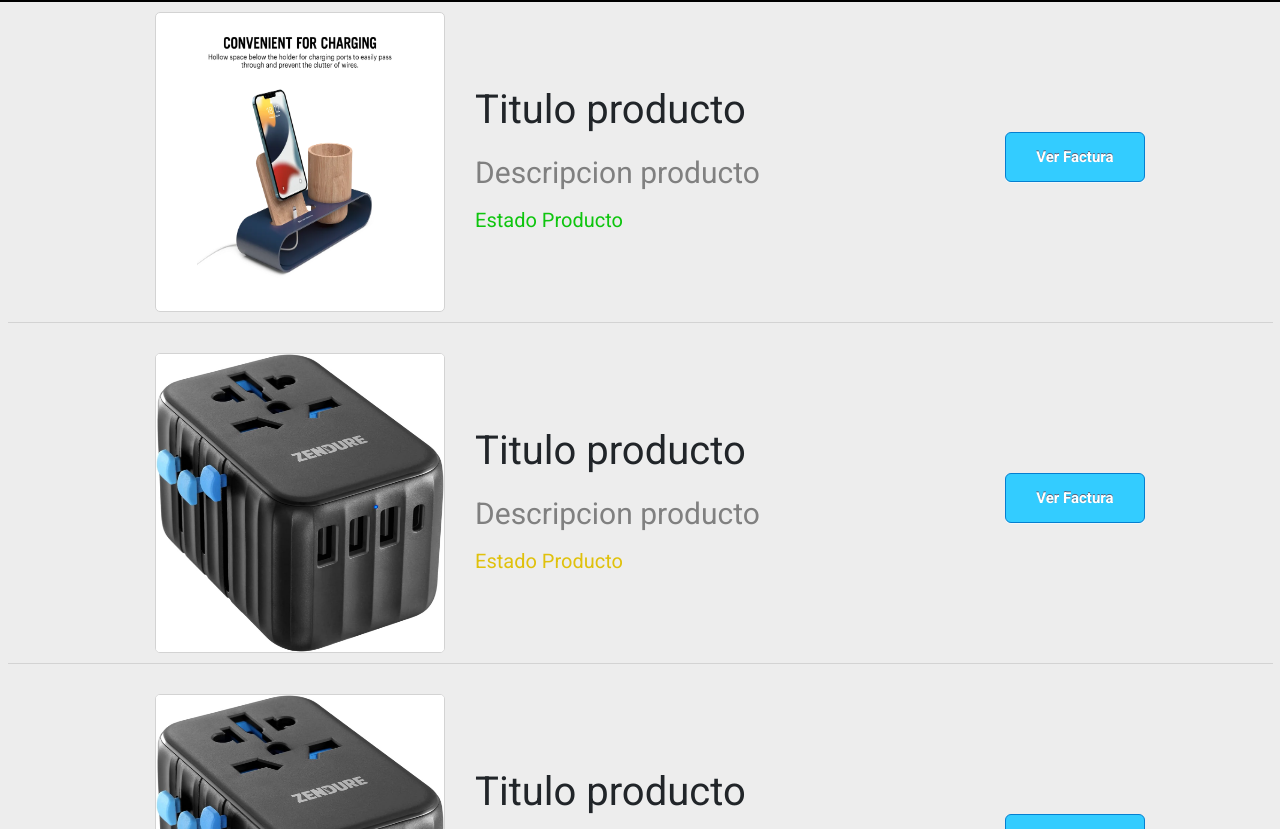
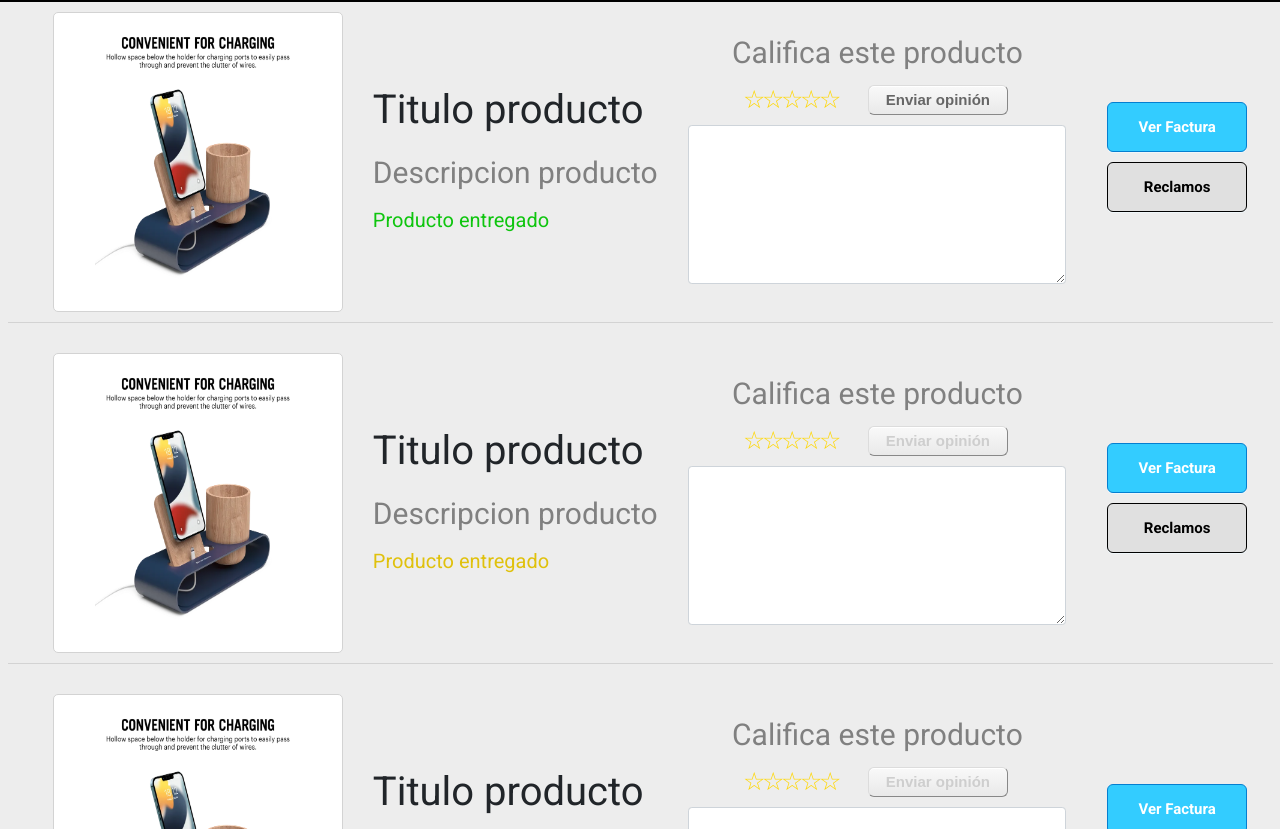
Before and after one commit to SantiFraga/chegadgets, a plain HTML site: page pages/miscompras.html in a window 1280 px wide. Shown: the part 63-892 px from the top of the page. Drawn offline with nearby package versions, Linux system fonts and the light colour scheme; a script that the page names is missing.

Commit message:
Iteracion seccion mis compras

```diff
--- a/pages/miscompras.html
+++ b/pages/miscompras.html
@@ -56,37 +56,88 @@
                 <div>
                   <p class="tituloMisCompras">Titulo producto</p>
                   <p class="descripcionMisCompras">Descripcion producto</p>
-                  <p class="EstadoProductoMisCompras1">Estado Producto</p>
+                  <p class="EstadoProductoMisCompras1">Producto entregado</p>
                 </div>
             </div>
-            <div class="">
+                <div class="d-flex flex-column align-items-center">
+                  <p class="descripcionMisCompras">Califica este producto</p>
+                  <div class="d-flex align-items-center justify-content-between">
+                    <div class="rating d-flex flex-row-reverse">
+                      <input type="radio" name="rating" value="5" id="5"><label for="5">☆</label>
+                      <input type="radio" name="rating" value="4" id="4"><label for="4">☆</label>
+                      <input type="radio" name="rating" value="3" id="3"><label for="3">☆</label>
+                      <input type="radio" name="rating" value="2" id="2"><label for="2">☆</label>
+                      <input type="radio" name="rating" value="1" id="1"><label for="1">☆</label>
+                    </div>
+                    <input type="submit" value="Enviar opinión" class="botonEnviarOpinion mb-3 ms-5"/>
+                  </div>
+                    <textarea class="form-control tamañoTextoContacto mb-3" rows="5" cols="33"></textarea>
+                  </div>
+            <div class="d-flex flex-column">
               <button type="button" class="btn botoncontacto">Ver Factura</button>
+              <a href="../pages/contacto.html" style="color: inherit;">
+                <button type="button" class="btn botoncontacto2">Reclamos</button>
+              </a>
             </div>
           </article>
            <article class="d-flex align-items-center justify-content-around MisComprasCard">
             <div class="d-flex align-items-center responsiveCardsMisCompras">
-              <img src="../assets/images/adaptadoruniversal.jpg" alt="adaptadoruniversal" class="ImgMisCompras">
+              <img src="../assets/images/celulapicero2.webp" alt="celulapicero2" class="ImgMisCompras">
                 <div>
                   <p class="tituloMisCompras">Titulo producto</p>
                   <p class="descripcionMisCompras">Descripcion producto</p>
-                  <p class="EstadoProductoMisCompras2">Estado Producto</p>
+                  <p class="EstadoProductoMisCompras2">Producto entregado</p>
                 </div>
             </div>
-            <div class="">
+                <div class="d-flex flex-column align-items-center">
+                  <p class="descripcionMisCompras">Califica este producto</p>
+                  <div class="d-flex align-items-center justify-content-between">
+                    <div class="rating d-flex flex-row-reverse">
+                      <input type="radio" name="rating" value="5" id="5"><label for="5">☆</label>
+                      <input type="radio" name="rating" value="4" id="4"><label for="4">☆</label>
+                      <input type="radio" name="rating" value="3" id="3"><label for="3">☆</label>
+                      <input type="radio" name="rating" value="2" id="2"><label for="2">☆</label>
+                      <input type="radio" name="rating" value="1" id="1"><label for="1">☆</label>
+                    </div>
+                    <input type="submit" value="Enviar opinión" class="mb-3 ms-5 botonEnviarOpinionOFF" disabled/>
+                  </div>
+                    <textarea class="form-control tamañoTextoContacto mb-3" rows="5" cols="33"></textarea>
+                  </div>
+              <div class="d-flex flex-column">
                 <button type="button" class="btn botoncontacto">Ver Factura</button>
+                <a href="../pages/contacto.html" style="color: inherit;">
+                  <button type="button" class="btn botoncontacto2">Reclamos</button>
+                </a>
               </div>
           </article>
           <article class="d-flex align-items-center justify-content-around MisComprasCard">
             <div class="d-flex align-items-center responsiveCardsMisCompras">
-              <img src="../assets/images/adaptadoruniversal.jpg" alt="adaptadoruniversal" class="ImgMisCompras">
+              <img src="../assets/images/celulapicero2.webp" alt="celulapicero2" class="ImgMisCompras">
                 <div>
                   <p class="tituloMisCompras">Titulo producto</p>
                   <p class="descripcionMisCompras">Descripcion producto</p>
-                  <p class="EstadoProductoMisCompras3">Estado Producto</p>
+                  <p class="EstadoProductoMisCompras3">Producto entregado</p>
                 </div>
             </div>
-            <div class="">
+                <div class="d-flex flex-column align-items-center">
+                  <p class="descripcionMisCompras">Califica este producto</p>
+                  <div class="d-flex align-items-center justify-content-between">
+                    <div class="rating d-flex flex-row-reverse">
+                      <input type="radio" name="rating" value="5" id="5"><label for="5">☆</label>
+                      <input type="radio" name="rating" value="4" id="4"><label for="4">☆</label>
+                      <input type="radio" name="rating" value="3" id="3"><label for="3">☆</label>
+                      <input type="radio" name="rating" value="2" id="2"><label for="2">☆</label>
+                      <input type="radio" name="rating" value="1" id="1"><label for="1">☆</label>
+                    </div>
+                    <input type="submit" value="Enviar opinión" class="botonEnviarOpinionOFF mb-3 ms-5" disabled/>
+                  </div>
+                    <textarea class="form-control tamañoTextoContacto mb-3" rows="5" cols="33"></textarea>
+                  </div>
+            <div class="d-flex flex-column">
               <button type="button" class="btn botoncontacto">Ver Factura</button>
+                <a href="../pages/contacto.html" style="color: inherit;">
+                  <button type="button" class="btn botoncontacto2">Reclamos</button>
+                </a>
             </div>
           </article>
         </section>
--- a/styles/styles.css
+++ b/styles/styles.css
@@ -26,7 +26,6 @@ h3{
 }
 header{
     background-color: black;
-    position: sticky;
     top: 0px;
 }
 footer{
@@ -216,12 +215,31 @@ padding: 5px;
     border-bottom-left-radius:6px;
     border-bottom-right-radius:6px;
     box-shadow: 0px 1px 0px 0px #f0f7fa;
-    text-shadow: 0px -1px 0px #5b6178;
     background:rgba(51, 204, 255, 1);
     margin:0 1rem 1rem 1rem;
 }
 .botoncontacto:hover{
     background: #019ad2
+}
+.botoncontacto2{
+    font-size:15px;
+    font-family: Roboto,'Open Sans', 'Helvetica Neue', sans-serif;
+    width:14rem;
+    height:5rem;
+    border-width:1px;
+    color:#000000;
+    border-color:#000000;
+    font-weight:bold;
+    border-top-left-radius:6px;
+    border-top-right-radius:6px;
+    border-bottom-left-radius:6px;
+    border-bottom-right-radius:6px;
+    box-shadow: 0px 1px 0px 0px #f0f7fa;
+    background:rgb(224, 224, 224);
+    margin:0 1rem 1rem 1rem;
+}
+.botoncontacto2:hover{
+    background: #afafaf
 }
 .botonbusqueda {
     color: black;
@@ -319,6 +337,45 @@ padding: 5px;
 
 /* Fin clases textos y otros */
 
+.botonEnviarOpinion {
+    font-size:15px;
+    font-family:Arial;
+    width:140px;
+    height:30px;
+    border-width:1px;
+    color:#666666;
+    border-color:#dcdcdc;
+    font-weight:bold;
+    border-top-left-radius:6px;
+    border-top-right-radius:6px;
+    border-bottom-left-radius:6px;
+    border-bottom-right-radius:6px;
+    box-shadow:inset 0px 1px 0px 0px #ffffff;
+    text-shadow:inset 0px 1px 0px #ffffff;
+    background:linear-gradient(#f9f9f9, #e9e9e9);
+  }
+
+  .botonEnviarOpinion:hover {
+    background: linear-gradient(#e9e9e9, #f9f9f9);
+  }
+.botonEnviarOpinionOFF{
+    font-size:15px;
+    font-family:Arial;
+    width:140px;
+    height:30px;
+    border-width:1px;
+    color:#cecece;
+    border-color:#dcdcdc;
+    font-weight:bold;
+    border-top-left-radius:6px;
+    border-top-right-radius:6px;
+    border-bottom-left-radius:6px;
+    border-bottom-right-radius:6px;
+    box-shadow:inset 0px 1px 0px 0px #ffffff;
+    text-shadow:inset 0px 1px 0px #ffffff;
+    background:linear-gradient(#f9f9f9, #e9e9e9);
+}
+
 .padreheader{
     display: flex;
     flex-direction: row;
@@ -397,6 +454,38 @@ border-radius: 0.5rem;
 .responsiveContacto{
     display: flex;
 }
+.rating {
+    margin-top: -10px;
+    margin-left: -4px;
+    float: left;
+}
+.rating>input {
+    display: none
+}
+.rating>label {
+        position: relative;
+    width: 19px;
+    font-size: 25px;
+    color: #FFD700;
+    cursor: pointer;
+}
+
+.rating>label::before {
+    content: "\2605";
+    position: absolute;
+    opacity: 0
+}
+.rating>label:hover:before,
+.rating>label:hover~label:before {
+    opacity: 1 !important
+}
+.rating>input:checked~label:before {
+    opacity: 1
+}
+.rating:hover>input:checked~label:before {
+    opacity: 0.4
+}
+
 @media(max-width:576px)  {
     .MisComprasCard{
         display: flex;
```
Also changed, not shown: pages/contacto.html (+3 -0 lines). Lines whose indentation alone changed are shown as unchanged.
